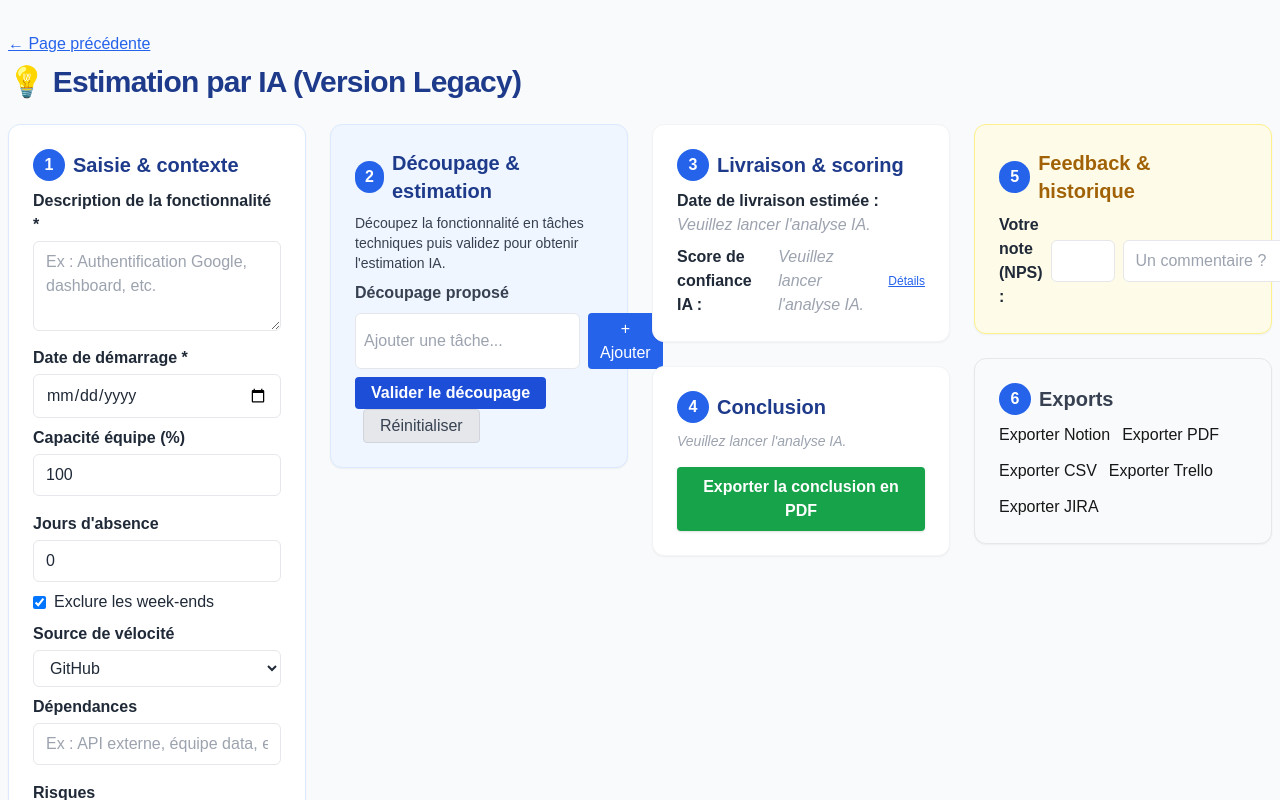
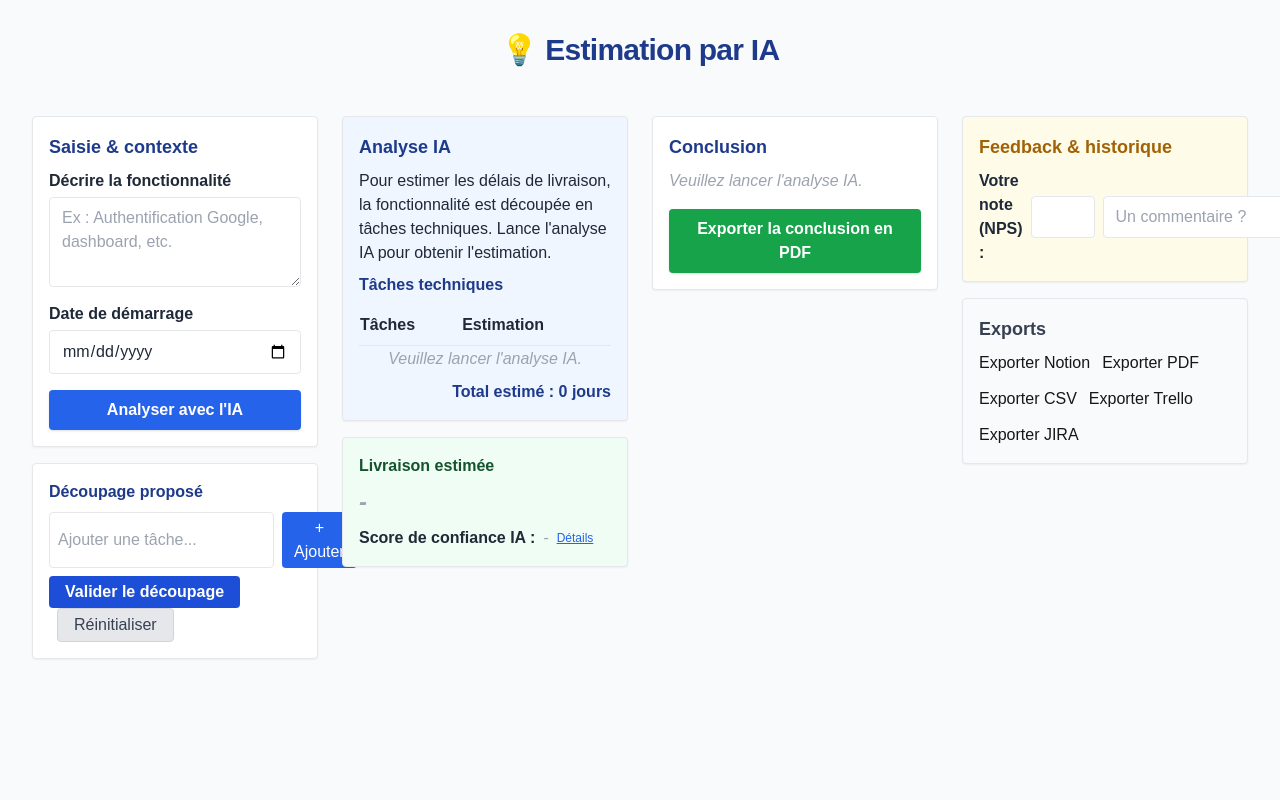
Before and after one commit to IvandeMurard/ai-delivery-estimator, a Next.js app: page /estimation-legacy in a window 1280 px wide. Shown: the top 800 px of the page. Built offline with nearby package versions, Linux system fonts and the light colour scheme.

Commit message:
refactor: layout 4 colonnes dense et lisible pour la page legacy (estimation-legacy)

```diff
--- a/src/app/estimation-legacy/page.tsx
+++ b/src/app/estimation-legacy/page.tsx
@@ -156,72 +156,28 @@ export default function EstimationLegacy() {
   };
 
   return (
-    <div className="w-full min-h-screen bg-gray-50 px-2 py-8">
-      <div className="flex flex-col gap-2 mb-6">
-        <Link href="/" className="text-blue-600 underline w-fit">← Page précédente</Link>
-        <h1 className="text-3xl font-extrabold text-blue-900 flex items-center gap-2 tracking-tight">
-          <span role="img" aria-label="bulb">💡</span> Estimation par IA (Version Legacy)
+    <div className="min-h-screen bg-gray-50">
+      <div className="flex flex-col gap-2 px-8 pt-8 pb-4">
+        <h1 className="text-3xl font-extrabold text-blue-900 flex items-center gap-2 tracking-tight mx-auto">
+          <span role="img" aria-label="bulb">💡</span> Estimation par IA
         </h1>
       </div>
-      <div className="grid grid-cols-1 md:grid-cols-2 xl:grid-cols-4 gap-6 w-full">
+      <div className="grid grid-cols-4 gap-6 px-8 py-8">
         {/* Colonne 1 : Saisie & contexte */}
-        <div className="bg-white rounded-xl border border-blue-100 shadow-sm p-6 flex flex-col gap-6 min-w-[280px]">
-          <div>
-            <div className="flex items-center gap-2 mb-2">
-              <span className="bg-blue-600 text-white rounded-full w-8 h-8 flex items-center justify-center font-bold">1</span>
-              <span className="text-xl font-bold text-blue-900">Saisie & contexte</span>
-            </div>
-            <label className="block font-semibold text-gray-800 mb-1">Description de la fonctionnalité *</label>
-            <textarea className="rounded-md border px-3 py-2 w-full text-gray-800 bg-white mb-2" rows={3} value={feature} onChange={e => setFeature(e.target.value)} placeholder="Ex : Authentification Google, dashboard, etc." required />
-            <label className="block font-semibold text-gray-800 mb-1">Date de démarrage *</label>
-            <input type="date" className="rounded-md border px-3 py-2 w-full text-gray-800 bg-white mb-2" value={startDate} onChange={e => setStartDate(e.target.value)} required />
-            <div className="flex flex-wrap gap-4 mb-2">
-              <div className="flex-1 min-w-[120px]">
-                <label className="block font-semibold text-gray-800 mb-1">Capacité équipe (%)</label>
-                <input type="number" min={0} max={100} className="rounded-md border px-3 py-2 w-full text-gray-800 bg-white" value={teamCapacity} onChange={e => setTeamCapacity(Number(e.target.value))} />
-              </div>
-              <div className="flex-1 min-w-[120px]">
-                <label className="block font-semibold text-gray-800 mb-1">Jours d'absence</label>
-                <input type="number" min={0} className="rounded-md border px-3 py-2 w-full text-gray-800 bg-white" value={teamAbsences} onChange={e => setTeamAbsences(Number(e.target.value))} />
-              </div>
-            </div>
-            <div className="flex items-center gap-2 mb-2">
-              <input type="checkbox" checked={excludeWeekends} onChange={e => setExcludeWeekends(e.target.checked)} id="weekends" />
-              <label htmlFor="weekends" className="text-gray-800">Exclure les week-ends</label>
-            </div>
-            <label className="block font-semibold text-gray-800 mb-1">Source de vélocité</label>
-            <select className="rounded-md border px-3 py-2 w-full text-gray-800 bg-white mb-2" value={velocitySource} onChange={e => setVelocitySource(e.target.value)}>
-              <option value="github">GitHub</option>
-              <option value="trello">Trello</option>
-            </select>
-            <div className="flex flex-wrap gap-4 mb-2">
-              <div className="flex-1 min-w-[180px]">
-                <label className="block font-semibold text-gray-800 mb-1">Dépendances</label>
-                <input className="rounded-md border px-3 py-2 w-full text-gray-800 bg-white" value={dependencies} onChange={e => setDependencies(e.target.value)} placeholder="Ex : API externe, équipe data, etc." />
-              </div>
-              <div className="flex-1 min-w-[180px]">
-                <label className="block font-semibold text-gray-800 mb-1">Risques</label>
-                <input className="rounded-md border px-3 py-2 w-full text-gray-800 bg-white" value={risks} onChange={e => setRisks(e.target.value)} placeholder="Ex : instabilité API, dette technique, etc." />
-              </div>
-            </div>
-            <button className="mt-4 px-6 py-2 bg-blue-600 text-white rounded shadow disabled:opacity-50 font-bold" disabled={isAnalyzing || !feature || !startDate} onClick={handleAnalyze}>
+        <div className="col-span-1 space-y-4">
+          <div className="rounded border p-4 shadow-sm bg-white">
+            <div className="text-lg font-semibold text-blue-900 mb-2">Saisie & contexte</div>
+            <label className="block font-semibold text-gray-800 mb-1">Décrire la fonctionnalité</label>
+            <textarea className="rounded border px-3 py-2 w-full text-base text-gray-800 bg-white mb-2" rows={3} value={feature} onChange={e => setFeature(e.target.value)} placeholder="Ex : Authentification Google, dashboard, etc." required />
+            <label className="block font-semibold text-gray-800 mb-1">Date de démarrage</label>
+            <input type="date" className="rounded border px-3 py-2 w-full text-base text-gray-800 bg-white mb-2" value={startDate} onChange={e => setStartDate(e.target.value)} required />
+            <button className="w-full mt-2 px-4 py-2 bg-blue-600 text-white rounded shadow font-bold" disabled={isAnalyzing || !feature || !startDate} onClick={handleAnalyze}>
               {isAnalyzing ? "Analyse en cours..." : "Analyser avec l'IA"}
             </button>
             {errorMsg && <div className="mt-2 text-red-600 text-sm">{errorMsg}</div>}
           </div>
-        </div>
-        {/* Colonne 2 : Découpage manuel & estimation */}
-        <div className="flex flex-col gap-6 min-w-[280px]">
-          <div className="bg-blue-50 rounded-xl border border-blue-100 shadow-sm p-6">
-            <div className="flex items-center gap-2 mb-2">
-              <span className="bg-blue-600 text-white rounded-full w-8 h-8 flex items-center justify-center font-bold">2</span>
-              <span className="text-xl font-bold text-blue-900">Découpage & estimation</span>
-            </div>
-            <div className="text-gray-700 text-sm mb-2">
-              Découpez la fonctionnalité en tâches techniques puis validez pour obtenir l'estimation IA.
-            </div>
-            <div className="mt-2">
-              <div className="font-semibold text-gray-700 mb-1">Découpage proposé</div>
+          <div className="rounded border p-4 shadow-sm bg-white">
+            <div className="text-base font-semibold text-blue-900 mb-2">Découpage proposé</div>
             <ul className="mb-2">
               {manualTasks.map((t, i) => (
                 <li key={i} className="flex items-center justify-between bg-gray-50 rounded px-2 py-1 mb-1">
@@ -234,17 +190,21 @@ export default function EstimationLegacy() {
             </ul>
             {!isDecoupageValidated && (
               <div className="flex gap-2 mb-2">
-                  <input className="rounded-md border px-2 py-1 flex-1" value={newTask} onChange={e => setNewTask(e.target.value)} placeholder="Ajouter une tâche..." onKeyDown={e => { if (e.key === 'Enter') handleAddTask(); }} />
+                <input className="rounded border px-2 py-1 flex-1" value={newTask} onChange={e => setNewTask(e.target.value)} placeholder="Ajouter une tâche..." onKeyDown={e => { if (e.key === 'Enter') handleAddTask(); }} />
                 <button className="bg-blue-600 text-white px-3 py-1 rounded" onClick={handleAddTask}>+ Ajouter</button>
               </div>
             )}
             <button className="bg-blue-700 text-white px-4 py-1 rounded font-semibold" onClick={handleValidateDecoupage} disabled={isDecoupageValidated || manualTasks.length === 0}>Valider le découpage</button>
             <button className="ml-2 bg-gray-200 text-gray-700 px-4 py-1 rounded border border-gray-300" onClick={handleReset} type="button">Réinitialiser</button>
           </div>
-            {isDecoupageValidated && (
-              <div className="mt-4">
-                <h3 className="text-lg font-bold text-blue-800 mb-2">Tâches techniques</h3>
-                <table className="min-w-full text-sm text-gray-800">
+        </div>
+        {/* Colonne 2 : Analyse IA + estimation */}
+        <div className="col-span-1 space-y-4">
+          <div className="rounded border p-4 shadow-sm bg-blue-50">
+            <div className="text-lg font-semibold text-blue-900 mb-2">Analyse IA</div>
+            <div className="text-base text-gray-800 mb-2">Pour estimer les délais de livraison, la fonctionnalité est découpée en tâches techniques. Lance l'analyse IA pour obtenir l'estimation.</div>
+            <div className="text-base font-semibold text-blue-900 mb-2">Tâches techniques</div>
+            <table className="min-w-full text-base text-gray-800 mb-2">
               <thead>
                 <tr className="border-b">
                   <th className="text-left py-2 font-semibold">Tâches</th>
@@ -264,30 +224,19 @@ export default function EstimationLegacy() {
                 )}
               </tbody>
             </table>
-                <div className="mt-4 font-bold text-right text-blue-900">
+            <div className="mt-2 font-bold text-right text-blue-900">
               Total estimé : {totalDays + buffer} jours {buffer > 0 && <span className="text-xs text-orange-500">(buffer inclus)</span>}
             </div>
           </div>
-            )}
-          </div>
-        </div>
-        {/* Colonne 3 : Livraison & scoring + Conclusion */}
-        <div className="flex flex-col gap-6 min-w-[280px]">
-          <div className="bg-white rounded-xl border border-gray-100 shadow-sm p-6">
-            <div className="flex items-center gap-2 mb-2">
-              <span className="bg-blue-600 text-white rounded-full w-8 h-8 flex items-center justify-center font-bold">3</span>
-              <span className="text-xl font-bold text-blue-900">Livraison & scoring</span>
-            </div>
-            <div className="space-y-2 text-gray-800">
-              <div>
-                <span className="font-semibold">Date de livraison estimée :</span> {deliveryDate || <span className="text-gray-400 italic">Veuillez lancer l'analyse IA.</span>}
-              </div>
-              <div className="flex items-center gap-3">
-                <span className="font-semibold">Score de confiance IA :</span>
+          <div className="rounded border p-4 shadow-sm bg-green-50">
+            <div className="text-base font-semibold text-green-900 mb-2">Livraison estimée</div>
+            <div className="text-2xl font-bold text-green-700">{deliveryDate || <span className="text-gray-400 italic">-</span>}</div>
+            <div className="mt-2 flex items-center gap-2">
+              <span className="font-semibold text-gray-800">Score de confiance IA :</span>
               {confidenceScore !== null ? (
                 <span className="inline-block px-2 py-1 rounded bg-blue-100 text-blue-800 font-bold">{confidenceScore}%</span>
               ) : (
-                  <span className="text-gray-400 italic">Veuillez lancer l'analyse IA.</span>
+                <span className="text-gray-400 italic">-</span>
               )}
               <button className="text-xs underline text-blue-600" onClick={() => setShowScoreDetails(v => !v)} disabled={scoreDetails.length === 0}>
                 {showScoreDetails ? "Masquer les détails" : "Détails"}
@@ -302,12 +251,11 @@ export default function EstimationLegacy() {
             )}
           </div>
         </div>
-          <div className="bg-white rounded-xl border border-gray-100 shadow-sm p-6">
-            <div className="flex items-center gap-2 mb-2">
-              <span className="bg-blue-600 text-white rounded-full w-8 h-8 flex items-center justify-center font-bold">4</span>
-              <span className="text-xl font-bold text-blue-900">Conclusion</span>
-            </div>
-            <div className="text-gray-800 text-sm mb-2">
+        {/* Colonne 3 : Conclusion & export PDF */}
+        <div className="col-span-1 space-y-4">
+          <div className="rounded border p-4 shadow-sm bg-white">
+            <div className="text-lg font-semibold text-blue-900 mb-2">Conclusion</div>
+            <div className="text-base text-gray-800 mb-2">
               {aiText ? (
                 <div>{aiText}</div>
               ) : (
@@ -315,21 +263,18 @@ export default function EstimationLegacy() {
               )}
               {aiCorrection && <div className="text-sm text-orange-600">{aiCorrection}</div>}
             </div>
-            <button className="mt-2 px-4 py-2 bg-green-600 text-white rounded shadow font-bold" disabled={aiText === ""}>Exporter la conclusion en PDF</button>
+            <button className="w-full mt-2 px-4 py-2 bg-green-600 text-white rounded shadow font-bold" disabled={aiText === ""}>Exporter la conclusion en PDF</button>
           </div>
         </div>
         {/* Colonne 4 : Feedback & Exports */}
-        <div className="flex flex-col gap-6 min-w-[280px]">
-          <div className="bg-yellow-50 rounded-xl border border-yellow-200 shadow-sm p-6">
-            <div className="flex items-center gap-2 mb-2">
-              <span className="bg-blue-600 text-white rounded-full w-8 h-8 flex items-center justify-center font-bold">5</span>
-              <span className="text-xl font-bold text-yellow-700">Feedback & historique</span>
-            </div>
+        <div className="col-span-1 space-y-4">
+          <div className="rounded border p-4 shadow-sm bg-yellow-50">
+            <div className="text-lg font-semibold text-yellow-700 mb-2">Feedback & historique</div>
             <div className="space-y-2">
               <div className="flex items-center gap-2">
                 <label className="font-semibold text-gray-800">Votre note (NPS) :</label>
-                <input type="number" min={0} max={10} className="rounded-md border px-3 py-2 w-16 text-gray-800 bg-white" value={nps} onChange={e => setNps(e.target.value)} />
-                <input type="text" className="rounded-md border px-3 py-2 flex-1 text-gray-800 bg-white" placeholder="Un commentaire ?" value={npsComment} onChange={e => setNpsComment(e.target.value)} />
+                <input type="number" min={0} max={10} className="rounded border px-3 py-2 w-16 text-base text-gray-800 bg-white" value={nps} onChange={e => setNps(e.target.value)} />
+                <input type="text" className="rounded border px-3 py-2 flex-1 text-base text-gray-800 bg-white" placeholder="Un commentaire ?" value={npsComment} onChange={e => setNpsComment(e.target.value)} />
                 <button className="px-3 py-2 bg-orange-500 text-white rounded font-bold" onClick={handleSendNps} disabled={!nps}>Envoyer</button>
               </div>
               {npsHistory.length > 0 && (
@@ -344,11 +289,8 @@ export default function EstimationLegacy() {
               )}
             </div>
           </div>
-          <div className="bg-gray-50 rounded-xl border border-gray-200 shadow-sm p-6">
-            <div className="flex items-center gap-2 mb-2">
-              <span className="bg-blue-600 text-white rounded-full w-8 h-8 flex items-center justify-center font-bold">6</span>
-              <span className="text-xl font-bold text-gray-700">Exports</span>
-            </div>
+          <div className="rounded border p-4 shadow-sm bg-gray-50">
+            <div className="text-lg font-semibold text-gray-700 mb-2">Exports</div>
             <ExportCenter enabled={exportReady} />
           </div>
         </div>
```
Lines whose indentation alone changed are shown as unchanged.
